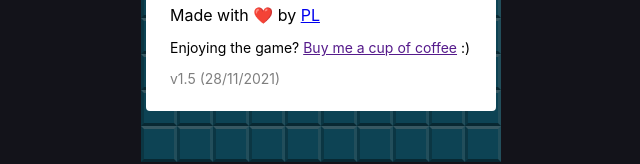
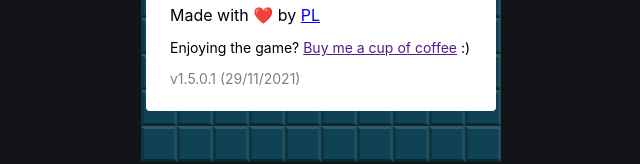
Before and after one commit to PeterTYLiu/minesweeper, a React (Create React App) app: page / in a window 1280 px wide. Both pictures are taken after a click on the element "⚙️". Shown: the part 624-788 px from the top of the page, without its empty margins (319-959 px from the left). Built offline with nearby package versions, Linux system fonts and the light colour scheme.

Commit message:
typo correction

```diff
--- a/src/components/SettingsPanel/SettingsPanel.tsx
+++ b/src/components/SettingsPanel/SettingsPanel.tsx
@@ -2,7 +2,7 @@ import React from "react";
 import { flaggingModes } from "../../types/settings";
 import "./SettingsPanel.css";
 
-const versionAndDate = "v1.5 (28/11/2021)";
+const versionAndDate = "v1.5.0.1 (29/11/2021)";
 
 interface SettingsPanelProps {
   flaggingMode: flaggingModes;
--- a/src/service-worker.ts
+++ b/src/service-worker.ts
@@ -7,7 +7,7 @@
 // code you'd like.
 // You can also remove this file if you'd prefer not to use a
 // service worker, and the Workbox build step will be skipped.
-const version = "1.5";
+const version = "1.5.0.1";
 import { clientsClaim } from "workbox-core";
 import { ExpirationPlugin } from "workbox-expiration";
 import { precacheAndRoute, createHandlerBoundToURL } from "workbox-precaching";
```
